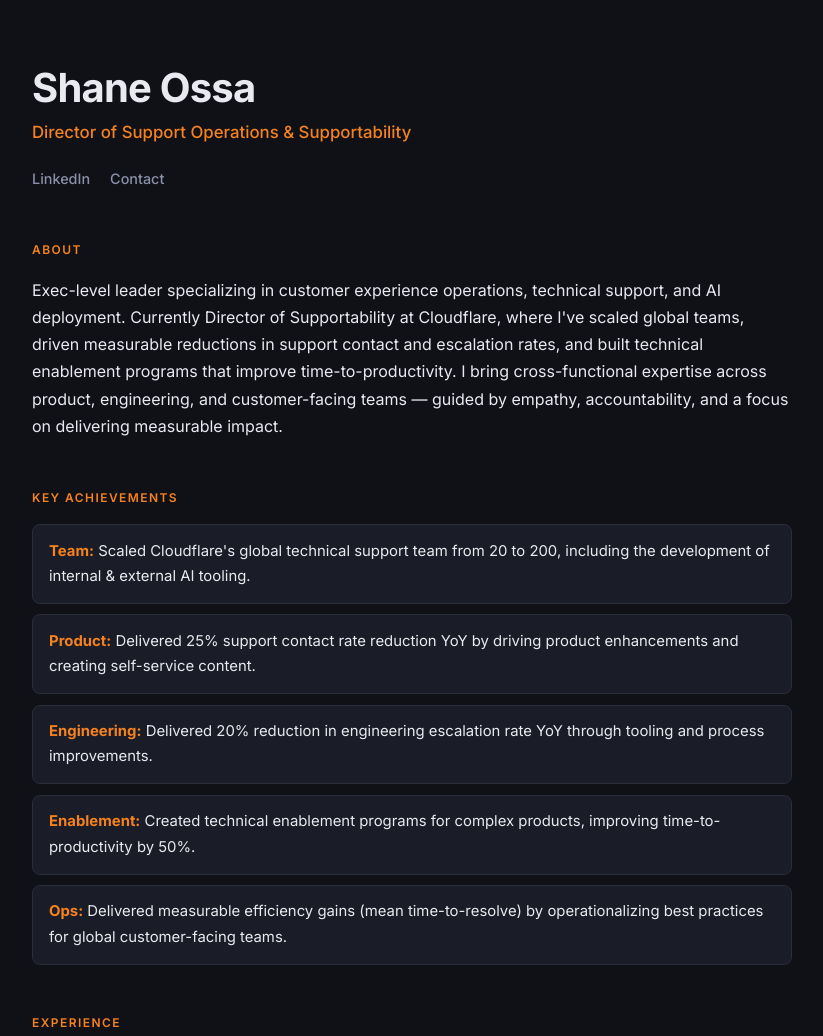
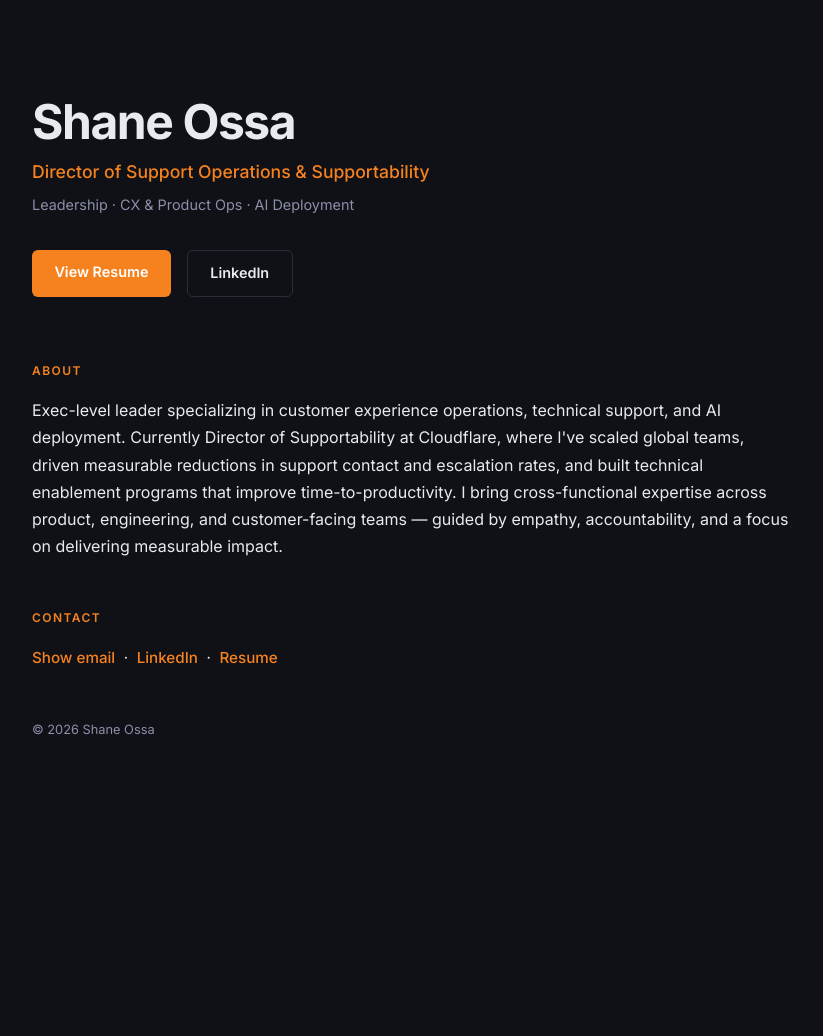
Before and after one commit to shaneossa/shaneossa-site, a plain HTML site: page index.html in a window 1280 px wide. Shown: the top 1036 px of the page, without its empty margins (228-1051 px from the left). After the commit the page ends 804 px from the top, so only its background shows below. Drawn offline with Linux system fonts and the light colour scheme.

Commit message:
Add landing page and resume subdomain routing

```diff
--- a/index.html
+++ b/index.html
@@ -12,16 +12,19 @@
 <body>
   <div class="container">
 
-    <header>
-      <h1>Shane Ossa</h1>
-      <p class="title">Director of Support Operations &amp; Supportability</p>
-      <nav class="links">
-        <a href="https://www.linkedin.com/in/shaneossa/" target="_blank" rel="noopener noreferrer">LinkedIn</a>
-        <a href="#contact">Contact</a>
-      </nav>
+    <header class="hero">
+      <div class="hero-text">
+        <h1>Shane Ossa</h1>
+        <p class="title">Director of Support Operations &amp; Supportability</p>
+        <p class="tagline">Leadership &middot; CX &amp; Product Ops &middot; AI Deployment</p>
+        <div class="hero-cta">
+          <a href="https://resume.shaneossa.com" class="btn-primary">View Resume</a>
+          <a href="https://www.linkedin.com/in/shaneossa/" target="_blank" rel="noopener noreferrer" class="btn-secondary">LinkedIn</a>
+        </div>
+      </div>
     </header>
 
-    <section class="bio">
+    <section class="about">
       <h2>About</h2>
       <p>
         Exec-level leader specializing in customer experience operations, technical support, and AI deployment.
@@ -32,76 +35,14 @@
       </p>
     </section>
 
-    <section class="achievements">
-      <h2>Key Achievements</h2>
-      <ul>
-        <li><strong>Team:</strong> Scaled Cloudflare's global technical support team from 20 to 200, including the development of internal &amp; external AI tooling.</li>
-        <li><strong>Product:</strong> Delivered 25% support contact rate reduction YoY by driving product enhancements and creating self-service content.</li>
-        <li><strong>Engineering:</strong> Delivered 20% reduction in engineering escalation rate YoY through tooling and process improvements.</li>
-        <li><strong>Enablement:</strong> Created technical enablement programs for complex products, improving time-to-productivity by 50%.</li>
-        <li><strong>Ops:</strong> Delivered measurable efficiency gains (mean time-to-resolve) by operationalizing best practices for global customer-facing teams.</li>
-      </ul>
-    </section>
-
-    <section class="experience">
-      <h2>Experience</h2>
-
-      <div class="job">
-        <div class="job-header">
-          <span class="job-title">Director of Supportability</span>
-          <span class="job-meta">Cloudflare &middot; 2023 &ndash; Present</span>
-        </div>
-        <p>Leading the Global Supportability and Technical Enablement teams. Responsible for driving support contact and escalation rate reduction, CSAT improvements, onboarding and continuous upskilling of Support, Solutions, and Success Engineers, and GTM readiness of customer-facing teams.</p>
-      </div>
-
-      <div class="job">
-        <div class="job-header">
-          <span class="job-title">Senior Manager, Supportability &amp; Training</span>
-          <span class="job-meta">Cloudflare &middot; 2022 &ndash; 2023</span>
-        </div>
-        <p>Managed the Supportability and Technical Enablement teams. Drove cross-functional collaboration with Product &amp; Engineering to deliver measurable CX improvements. Owned Support voice-of-the-customer and GTM readiness programs.</p>
-      </div>
-
-      <div class="job">
-        <div class="job-header">
-          <span class="job-title">Support Manager, Training &amp; Policy</span>
-          <span class="job-meta">Cloudflare &middot; 2019 &ndash; 2022</span>
-        </div>
-        <p>Led L&amp;D professionals, owned technical enablement, global tooling &amp; processes, and the Support QA program.</p>
-      </div>
-
-      <div class="job">
-        <div class="job-header">
-          <span class="job-title">Technical Training Program Manager</span>
-          <span class="job-meta">Cloudflare &middot; 2017 &ndash; 2019</span>
-        </div>
-        <p>Built and managed a blended technical enablement program. Improved Support KPIs and ensured the team was prepared for all new product releases.</p>
-      </div>
-
-      <div class="job">
-        <div class="job-header">
-          <span class="job-title">Technical Training Instructor</span>
-          <span class="job-meta">SunPower &middot; 2015 &ndash; 2017</span>
-        </div>
-        <p>Technical trainer, instructional designer, and courseware developer for customers, partners, and employees on complex products and software.</p>
-      </div>
-
-      <div class="job">
-        <div class="job-header">
-          <span class="job-title">Solar Engineer</span>
-          <span class="job-meta">Occidental Power Solar &amp; Cogeneration &middot; 2005 &ndash; 2015</span>
-        </div>
-        <p>Solar PV and thermal design engineer, project manager, and department head.</p>
-      </div>
-    </section>
-
     <section class="contact" id="contact">
       <h2>Contact</h2>
       <p>
-        <!-- Email is obfuscated to reduce spam harvesting -->
         <a href="#" id="email-link">Show email</a>
         &nbsp;&middot;&nbsp;
         <a href="https://www.linkedin.com/in/shaneossa/" target="_blank" rel="noopener noreferrer">LinkedIn</a>
+        &nbsp;&middot;&nbsp;
+        <a href="https://resume.shaneossa.com">Resume</a>
       </p>
     </section>
 
@@ -112,10 +53,8 @@
   </div>
 
   <script>
-    // Dynamic year
     document.getElementById('year').textContent = new Date().getFullYear();
 
-    // Obfuscated email reveal
     const user = 'shane.ossa';
     const domain = 'gmail.com';
     const emailLink = document.getElementById('email-link');
--- a/style.css
+++ b/style.css
@@ -35,9 +35,76 @@ body {
   gap: 3rem;
 }
 
-/* Header */
+/* Header / Hero */
 header {
   padding-top: 2rem;
+}
+
+.hero {
+  padding-top: 4rem;
+  padding-bottom: 1rem;
+}
+
+.hero h1 {
+  font-size: 3rem;
+  font-weight: 700;
+  letter-spacing: -0.03em;
+  line-height: 1.1;
+}
+
+.hero .title {
+  margin-top: 0.5rem;
+  font-size: 1.1rem;
+  color: var(--accent);
+  font-weight: 500;
+}
+
+.hero .tagline {
+  margin-top: 0.4rem;
+  font-size: 0.9rem;
+  color: var(--muted);
+  font-weight: 400;
+}
+
+.hero-cta {
+  margin-top: 2rem;
+  display: flex;
+  gap: 1rem;
+  flex-wrap: wrap;
+}
+
+.btn-primary {
+  display: inline-block;
+  padding: 0.65rem 1.4rem;
+  background: var(--accent);
+  color: #fff;
+  font-weight: 600;
+  font-size: 0.9rem;
+  border-radius: 6px;
+  text-decoration: none;
+  transition: opacity 0.2s;
+}
+
+.btn-primary:hover {
+  opacity: 0.85;
+}
+
+.btn-secondary {
+  display: inline-block;
+  padding: 0.65rem 1.4rem;
+  background: transparent;
+  color: var(--text);
+  font-weight: 600;
+  font-size: 0.9rem;
+  border-radius: 6px;
+  border: 1px solid var(--border);
+  text-decoration: none;
+  transition: border-color 0.2s, color 0.2s;
+}
+
+.btn-secondary:hover {
+  border-color: var(--accent);
+  color: var(--accent);
 }
 
 header h1 {
@@ -84,8 +151,9 @@ section h2 {
   margin-bottom: 1rem;
 }
 
-/* Bio */
-.bio p {
+/* Bio / About */
+.bio p,
+.about p {
   color: var(--text);
   font-size: 1rem;
 }
@@ -186,11 +254,16 @@ footer p {
 
 /* Responsive */
 @media (max-width: 480px) {
-  header h1 {
+  header h1,
+  .hero h1 {
     font-size: 2rem;
   }
 
   .job-header {
     flex-direction: column;
   }
+
+  .hero-cta {
+    flex-direction: column;
+  }
 }
```
Also changed, not shown: resume.html (added, +129 -0 lines), 1 other file.
